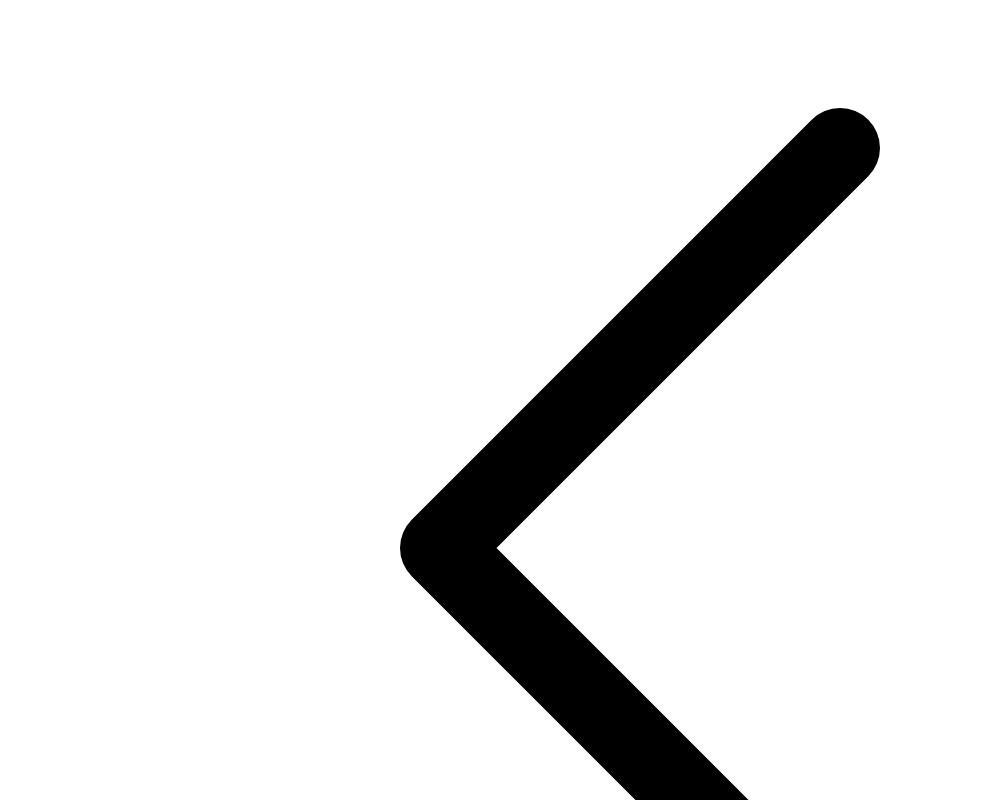
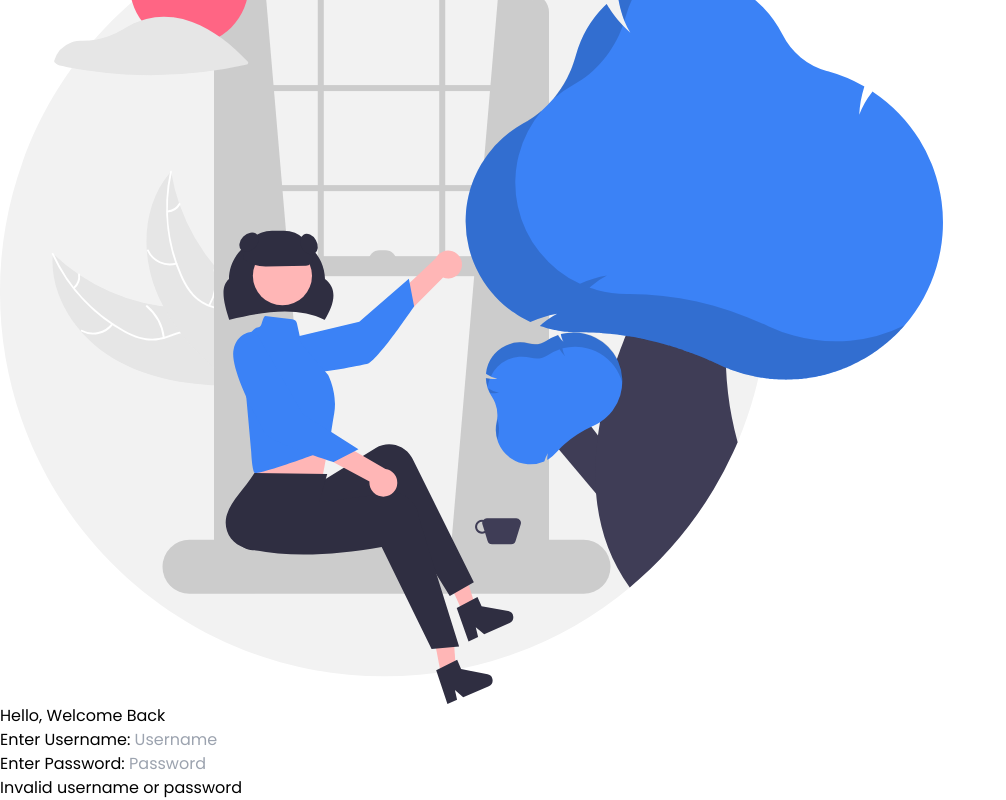
Before and after one commit to MarkMallari16/react-context-api-login, a React (Vite) app: page / in a window 1280 px wide. Both pictures are taken after a click on the button "Log in". Shown: the part 92-892 px from the top of the page, without its empty margins (0-1006 px from the left). Built offline with nearby package versions, Linux system fonts and the light colour scheme.

Commit message:
fix some functions

```diff
--- a/package.json
+++ b/package.json
@@ -11,6 +11,7 @@
   },
   "dependencies": {
     "react": "^18.3.1",
+    "react-chartjs-2": "^5.2.0",
     "react-dom": "^18.3.1",
     "react-icons": "^5.2.1",
     "react-router-dom": "^6.24.1"
--- a/src/components/LogInComponent.jsx
+++ b/src/components/LogInComponent.jsx
@@ -4,7 +4,7 @@ import { LogInContext } from '../contexts/LogInContext'
 
 
 const LogInComponent = () => {
-    const { username, setUsername, setShowDashboard, logoutMessage, visible } = useContext(LogInContext);
+    const { username, setUsername, password, setPassword, error, login, logoutMessage, visible } = useContext(LogInContext);
 
     return (
         <div className='min-h-screen grid grid-cols-1 lg:grid-cols-2 place-items-center '>
@@ -27,10 +27,11 @@ const LogInComponent = () => {
                     </div>
                     <div className='mt-4'>
                         <label htmlFor="username" className='text-lg text-slate-800'>Enter Password: </label>
-                        <input type="password" placeholder='Password' className='mt-1 p-4 w-full border rounded-lg border-slate-300 focus:outline-blue-500' />
+                        <input type="password" placeholder='Password' value={password} onChange={(e) => setPassword(e.target.value)} className='mt-1 p-4 w-full border rounded-lg border-slate-300 focus:outline-blue-500' />
                     </div>
+                    {error && <p className='mt-2 text-red-500'>{error}</p>}
                     <div>
-                        <button className='text-white bg-blue-500 hover:bg-blue-600 w-full mt-6 transition-all ease-in-out p-3 rounded-lg' onClick={() => setShowDashboard(true)}>
+                        <button className='text-white bg-blue-500 hover:bg-blue-600 w-full mt-6 transition-all ease-in-out p-3 rounded-lg' onClick={() => login(username, password)}>
                             Log in
                         </button>
                     </div>
--- a/src/components/LogInProvider.jsx
+++ b/src/components/LogInProvider.jsx
@@ -1,21 +1,25 @@
 import React, { useEffect, useState } from 'react'
 import { LogInContext } from '../contexts/LogInContext'
 const LogInProvider = ({ children }) => {
-    const initialUsername = () => {
-        return JSON.parse(localStorage.getItem("username")) || "";
-    }
+    const defaultUsername = "mark";
+    const defaultPassword = "markpogi123";
+
+
     const initialShowDashboard = () => {
-        return JSON.parse(localStorage.getItem("showDashboard")) || false;
+        const storedShowDashboard = localStorage.getItem("showDashboard");
+        return storedShowDashboard ? JSON.parse(storedShowDashboard) : false
     }
 
     const [showDashboard, setShowDashboard] = useState(initialShowDashboard);
-    const [username, setUsername] = useState(initialUsername);
+    const [username, setUsername] = useState("");
+    const [password, setPassword] = useState("");
     const [logoutMessage, setLogoutMessage] = useState("");
     const [visible, setVisible] = useState(true);
+    const [error, setError] = useState("");
 
     useEffect(() => {
         localStorage.setItem("showDashboard", JSON.stringify(showDashboard));
-        localStorage.setItem("username", JSON.stringify(username));
+
     }, [showDashboard, username]);
 
     useEffect(() => {
@@ -25,12 +29,20 @@ const LogInProvider = ({ children }) => {
             }, 1000);
             return () => clearTimeout(timer);
         }
-    }, [logoutMessage,showDashboard]);
-
+    }, [logoutMessage, showDashboard]);
+    const login = (inputUsername, inputPassword) => {
+        if (inputUsername === defaultUsername && inputPassword === defaultPassword) {
+            setUsername
+            setShowDashboard(true);
+            setError("");
+        } else {
+            setError("Invalid username or password");
+        }
+    }
     const logout = () => {
         localStorage.removeItem("showDashboard");
-        localStorage.removeItem("username");
         setUsername("");
+        setPassword("");
         setLogoutMessage("You have successfully logged out.");
         setVisible(true);
         setShowDashboard(false)
@@ -39,13 +51,17 @@ const LogInProvider = ({ children }) => {
         <LogInContext.Provider
             value={{
                 username,
+                password,
+                error,
                 setUsername,
+                setPassword,
                 showDashboard,
                 setShowDashboard,
                 logoutMessage,
                 setLogoutMessage,
                 visible,
-                logout
+                login,
+                logout,
             }}
         >
             {children}
--- a/src/components/Sidebar.jsx
+++ b/src/components/Sidebar.jsx
@@ -11,13 +11,14 @@ const Sidebar = () => {
 
 
     return (
-        <div className={`ring-1 ring-slate-300 p-4 lg:px-4 lg:py-5  ${isSideBarExpand ? 'w-96' : 'w-24 '} duration-500 rounded-r-xl`} >
-            <div className={`absolute top-56 ${isSideBarExpand ? 'left-52 lg:left-72' : 'left-20 rotate-180'} bg-blue-500 rounded-full cursor-pointer p-1 text-white transition-all  duration-500 `} onClick={handleSideBarExpand}>
+        <div className={`ring-1 ring-slate-300 p-4 lg:px-4 lg:py-5 relative  ${isSideBarExpand ? 'w-96' : 'w-24 '} duration-500 ease-in-out rounded-r-xl`} >
+            <div className={`absolute top-64 ${isSideBarExpand ? '-right-4' : '-right-4 rotate-180'} bg-blue-500 rounded-full cursor-pointer p-1 text-white transition-all  duration-500 ease-in-out`} onClick={handleSideBarExpand}>
                 <svg xmlns="http://www.w3.org/2000/svg" fill="none" viewBox="0 0 24 24" strokeWidth={1.5} stroke="currentColor" className="size-5">
                     <path strokeLinecap="round" strokeLinejoin="round" d="M15.75 19.5 8.25 12l7.5-7.5" />
                 </svg>
             </div>
-            <div>
+            <div >
+
                 <div className='flex w-full items-center space-x-4'>
                     <div className={`bg-blue-500 text-xl text-center rounded-lg p-3 ${isSideBarExpand ? 'px-4 w-auto' : 'w-full'}`}>
                         <p className='font-bold text-slate-50'>{shortName}</p>
```
Also changed, not shown: 1 other file (tests, documents, lock files or other folders).
